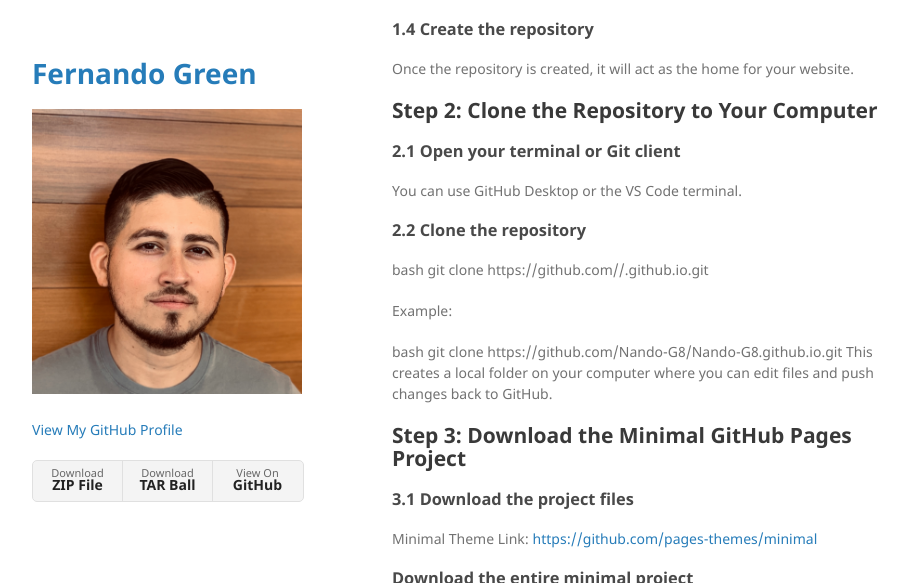
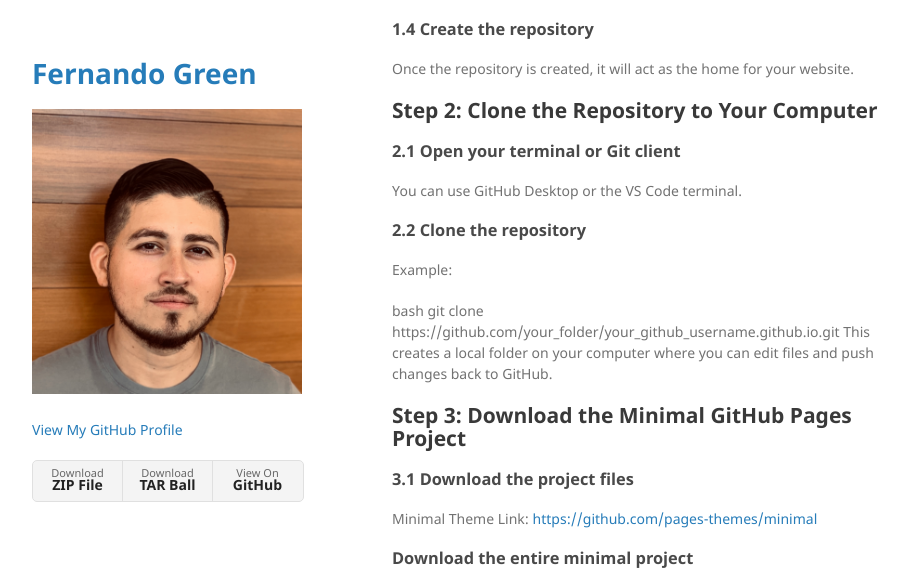
Before and after one commit to Nando-G8/Nando-G8.github.io, a Jekyll site: the page built from subpage_1/index.md, in a window 1280 px wide and 900 px high, scrolled down 816 px, cut to the strip 0-583 px from the top of the window. Shown: the whole strip, without its empty margins (178-1086 px from the left). Built offline with Jekyll 4.4.1, drawn with Linux system fonts in a browser that asks for light colours; the repository's description, which GitHub fills in, is left out.

Commit message:
Modify git clone command in documentation
Updated clone command example for clarity.

```diff
--- a/subpage_1/index.md
+++ b/subpage_1/index.md
@@ -39,13 +39,10 @@ You can use GitHub Desktop or the VS Code terminal.
 
 ### 2.2 Clone the repository
 
-bash
-git clone https://github.com/<your_github_username>/<your_github_username>.github.io.git
-
 Example:
 
 bash
-git clone https://github.com/Nando-G8/Nando-G8.github.io.git
+git clone https://github.com/your_folder/your_github_username.github.io.git
 This creates a local folder on your computer where you can edit files and push changes back to GitHub.
 
 ## Step 3: Download the Minimal GitHub Pages Project
```
